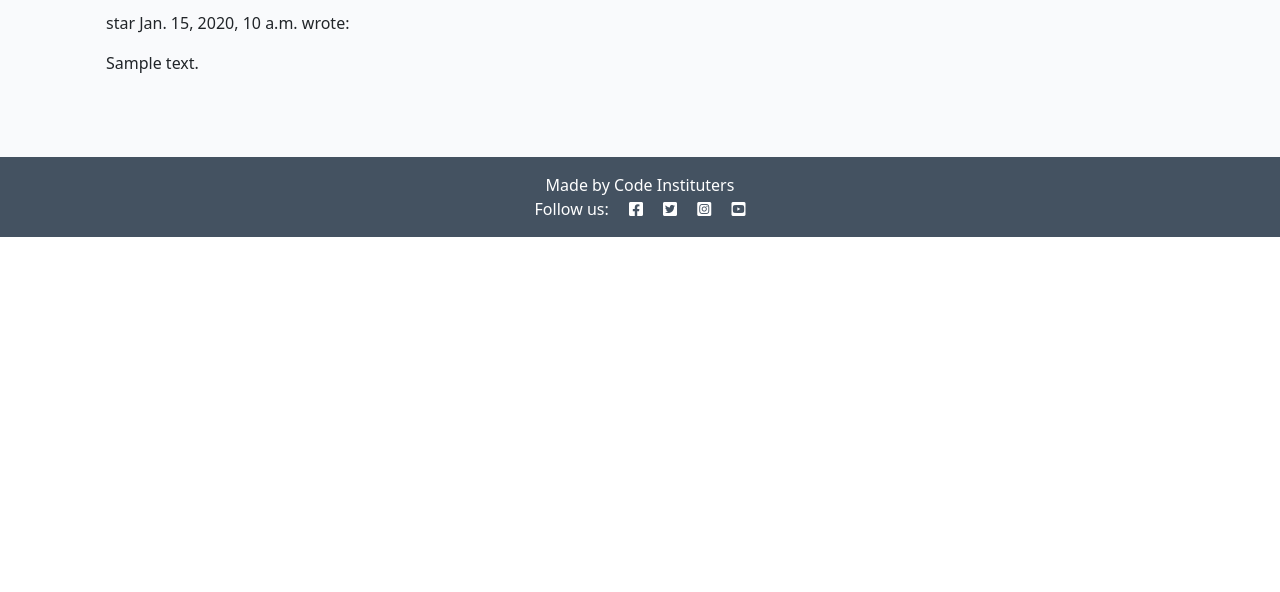
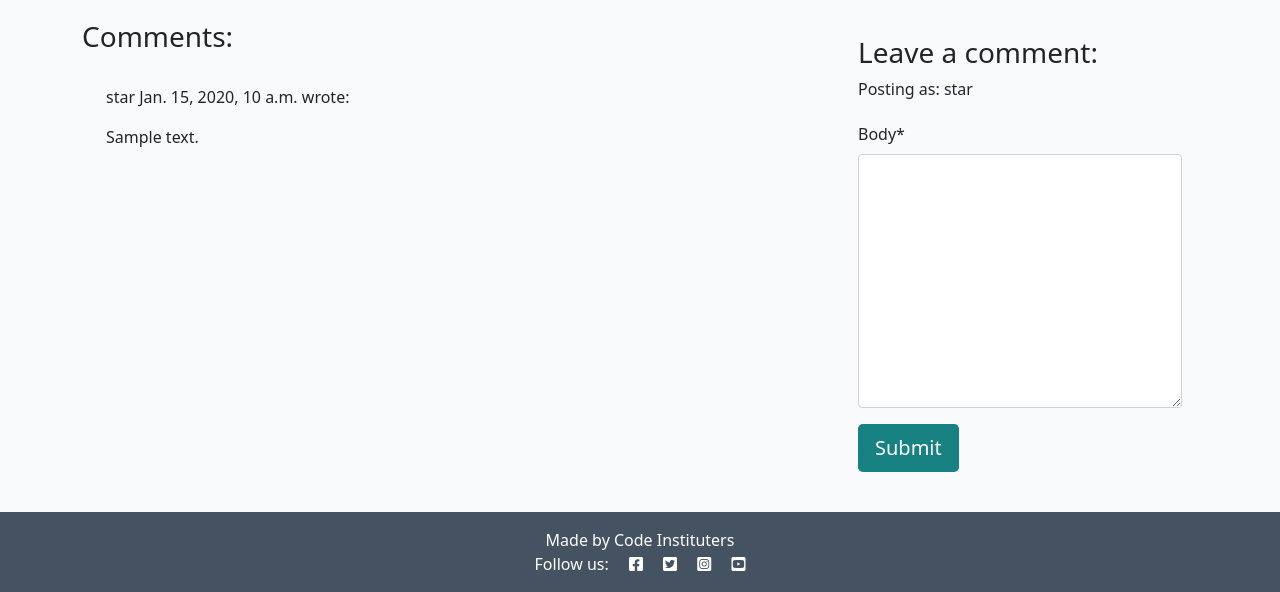
Before and after one commit to monicathomas8/codestar, a Django app: a page that uses templates/base.html in a window 1280 px wide. Shown: the part 563-1155 px from the top of the page. Before the commit the page ends 800 px from the top, so only its background shows below. Run offline with Django 4.2, Linux system fonts and the light colour scheme; a user stored in the database is signed in; data comes from the database, SQL or seed files in the repository; tables that the repository leaves empty hold one stand-in row (values such as "Sample post"); one stand-in notice (Sample message) is shown; some libraries are stand-ins or nearby versions.

Commit message:
added CRUD functions and posting to the databade as a user

```diff
--- /dev/null
+++ b/blog/forms.py
@@ -0,0 +1,8 @@
+from .models import Comment
+from django import forms
+
+
+class CommentForm(forms.ModelForm):
+    class Meta:
+        model = Comment
+        fields = ('body',)
--- a/blog/templates/post_detail.html
+++ b/blog/templates/post_detail.html
@@ -1,6 +1,8 @@
-{% extends 'base.html' %} {% block content %}
+{% extends 'base.html' %}
 {% load static %}
+{% load crispy_forms_tags %}
 
+{%block content %}
 <div class="masthead">
     <div class="container">
         <div class="row g-0">
@@ -11,7 +13,7 @@
                 <p class="post-subtitle">{{ post.author }} | {{ post.created_on }}</p>
             </div>
             <div class="d-none d-md-block col-md-6 masthead-image">
-                <img src="{% static 'images/default.jpg' %}" class="scale" alt="placeholder">
+                <img src="{% static 'images/default.jpg' %}" class="scale" alt="placeholder" />
             </div>
         </div>
     </div>
@@ -19,13 +21,11 @@
 
 <div class="container">
     <div class="row">
-        <div class="col card mb-4  mt-3 left  top">
+        <div class="col card mb-4 mt-3 left top">
             <div class="card-body">
                 <!-- The post content goes inside the card-text. -->
                 <!-- Use the | safe filter inside the template tags -->
-                <p class="card-text">
-                    {{ post.content | safe }}
-                </p>
+                <p class="card-text">{{ post.content | safe }}</p>
             </div>
         </div>
     </div>
@@ -37,41 +37,53 @@
             </strong>
         </div>
         <div class="col-12">
-            <hr>
+            <hr />
         </div>
     </div>
     <!-- Displaying Comments -->
     <div class="row">
-        <div class="col-md-8 card mb-4  mt-3 ">
+        <div class="col-md-8 card mb-4 mt-3">
             <h3>Comments:</h3>
             <div class="card-body">
                 <!-- We want a for loop inside the empty control tags
                 to iterate through each comment in comments -->
                 {% for comment in comments %}
-                <div class="p-2 comments
-                    {% if not comment.approved and comment.author == user %}
-                    faded{% elif not comment.approved %} d-none{% endif %}">
+                <div
+                    class="p-2 comments {% if not comment.approved and comment.author == user %} faded{% elif not comment.approved %} d-none{% endif %}">
                     <p class="font-weight-bold">
                         {{ comment.author }}
-                        <span class="font-weight-normal">
-                            {{ comment.created_on }}
-                        </span> wrote:
+                        <span class="font-weight-normal"> {{ comment.created_on }} </span>
+                        wrote:
                     </p>
                     <div id="comment{{ comment.id }}">
                         {{ comment.body | linebreaks }}
                     </div>
                     {% if not comment.approved and comment.author == user %}
-                    <p class="approval">
-                        This comment is awaiting approval
-                    </p>
+                    <p class="approval">This comment is awaiting approval</p>
                     {% endif %}
                 </div>
                 <!-- Our for loop ends here -->
                 {% endfor %}
             </div>
         </div>
+        <!-- Creating New Comments -->
+        <div class="col-md-4 card mb-4 mt-3">
+            <div class="card-body">
+                {% if user.is_authenticated %}
+                <h3>Leave a comment:</h3>
+                <p>Posting as: {{ user.username }}</p>
+                <form id="commentForm" method="post" style="margin-top: 1.3em">
+                    {{ comment_form | crispy }} {% csrf_token %}
+                    <button id="submitButton" type="submit" class="btn btn-signup btn-lg">
+                        Submit
+                    </button>
+                </form>
+                {% else %}
+                <p>Log in to leave a comment</p>
+                {% endif %}
+            </div>
+        </div>
     </div>
-
 </div>
 
 {% endblock content %}
--- a/blog/views.py
+++ b/blog/views.py
@@ -1,6 +1,8 @@
 from django.shortcuts import render, get_object_or_404
 from django.views import generic
+from django.contrib import messages
 from .models import Post
+from .forms import CommentForm
 
 
 # Create your views here.
@@ -27,6 +29,19 @@
     comments = post.comments.all().order_by("-created_on")
     comment_count = post.comments.filter(approved=True).count()
 
+    if request.method == "POST":
+        comment_form = CommentForm(data=request.POST)
+        if comment_form.is_valid():
+            comment = comment_form.save(commit=False)
+            comment.author = request.user
+            comment.post = post
+            comment.save()
+            messages.add_message(
+                request, messages.SUCCESS,
+                'Comment submitted and awaiting approval'
+            )
+
+    comment_form = CommentForm()
 
     return render(
         request,
@@ -34,5 +49,6 @@
         {"post": post,
         "comments": comments,
         "comment_count": comment_count,
+        "comment_form": comment_form,
         },
     )
--- a/requirements.txt
+++ b/requirements.txt
@@ -1,7 +1,9 @@
 asgiref==3.8.1
+crispy-bootstrap5==0.7
 dj-database-url==0.5.0
 Django==4.2.17
 django-allauth==0.57.2
+django-crispy-forms==2.3
 django-summernote==0.8.20.0
 oauthlib==3.2.2
 psycopg2==2.9.10
--- a/templates/base.html
+++ b/templates/base.html
@@ -71,6 +71,22 @@
         </div>
     </nav>
 
+    <!-- displaying Django messages -->
+    <div class="container">
+        <div class="row">
+            <div class="col-md-8 offset-md-2">
+                {% for message in messages %}
+                <div class="alert {{ message.tags }} alert-dismissible
+                    fade show" id="msg" role="alert">
+                    {{ message | safe }}
+                    <button type="button" class="btn-close"
+                        data-bs-dismiss="alert" aria-label="Close"></button>
+                </div>
+            {% endfor %}
+            </div>
+        </div>
+    </div>
+
     <main class="flex-shrink-0 main-bg">
         {% block content %}
         <!-- Content Goes here -->
```
Also changed, not shown: codestar/settings.py (+8 -2 lines).
